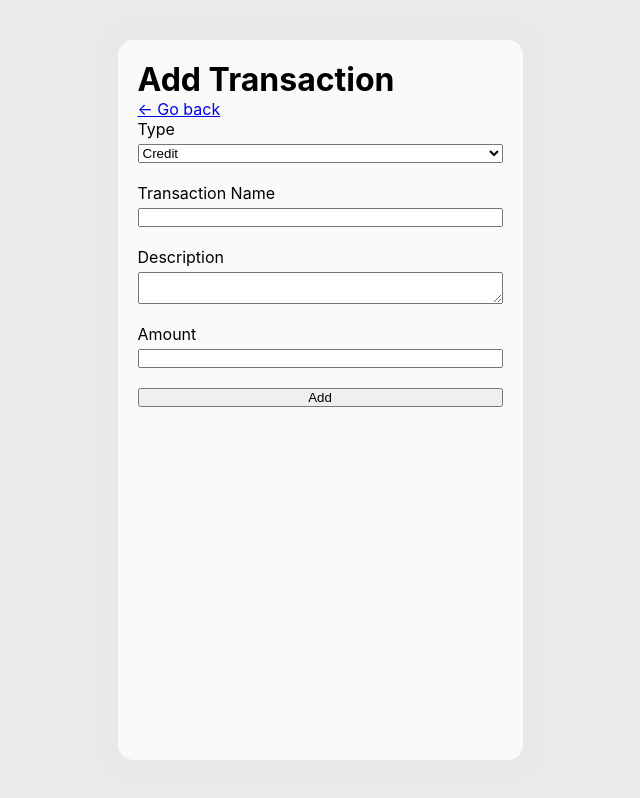
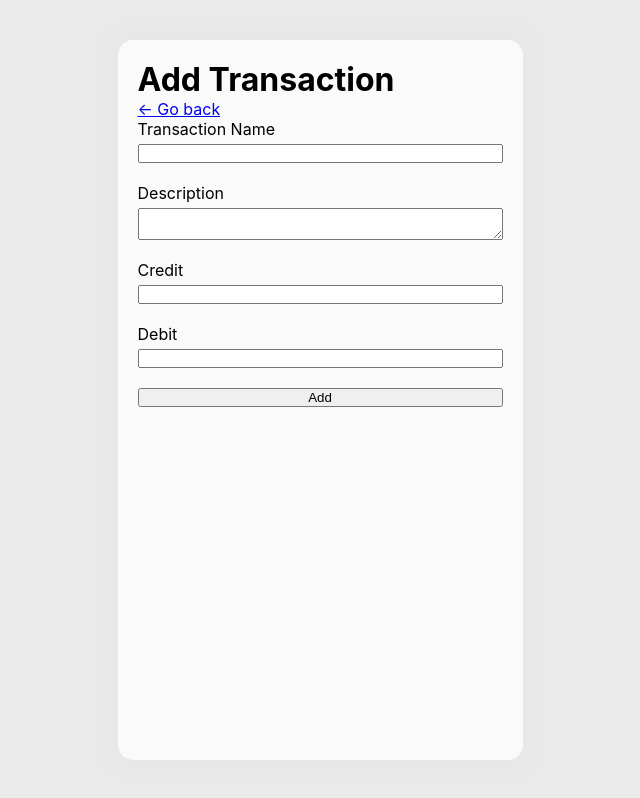
Before and after one commit to wayn3r/personal-account-web-app, a Next.js app: page /transaction/new in a window 1280 px wide. Shown: the whole page, without its empty margins (320-960 px from the left). Built offline with nearby package versions, Linux system fonts and the light colour scheme; no server answers.

Commit message:
chore: update new transaction page

```diff
--- a/src/modules/transaction/components/add-transaction-form.tsx
+++ b/src/modules/transaction/components/add-transaction-form.tsx
@@ -17,10 +17,10 @@ export function AddTransactionForm({ onAddTransaction }: Props) {
     const formData = new FormData(form)
 
     const values: AddTransactionFormValues = {
-      type: formData.get('type') as AddTransactionFormValues['type'],
       name: formData.get('name') as string,
       description: formData.get('description') as string,
-      amount: parseFloat(formData.get('amount') as string),
+      credit: parseFloat(formData.get('credit') as string),
+      debit: parseFloat(formData.get('debit') as string),
     }
 
     const errors = validateTransaction(values)
@@ -33,14 +33,6 @@ export function AddTransactionForm({ onAddTransaction }: Props) {
   return (
     <form className={styles.form} onSubmit={handleSubmit}>
       <label>
-        Type
-        <select name="type">
-          <option value="credit">Credit</option>
-          <option value="debit">Debit</option>
-        </select>
-        {errors.type && <span>{errors.type}</span>}
-      </label>
-      <label>
         Transaction Name
         <input type="text" name="name" />
         {errors.name && <span>{errors.name}</span>}
@@ -51,9 +43,14 @@ export function AddTransactionForm({ onAddTransaction }: Props) {
         {errors.description && <span>{errors.description}</span>}
       </label>
       <label>
-        Amount
-        <input type="number" name="amount" />
-        {errors.amount && <span>{errors.amount}</span>}
+        Credit
+        <input type="number" name="credit" min={0} />
+        {errors.credit && <span>{errors.credit}</span>}
+      </label>
+      <label>
+        Debit
+        <input type="number" name="debit" min={0} />
+        {errors.debit && <span>{errors.debit}</span>}
       </label>
       <button>Add</button>
     </form>
--- /dev/null
+++ b/src/modules/transaction/models/ServerValidationError.ts
@@ -0,0 +1,5 @@
+export class ServerValidationError extends Error {
+  constructor(public readonly errors: string[]) {
+    super('Errors: \n' + errors.join('\n'))
+  }
+}
--- a/src/modules/transaction/services/add-transaction.ts
+++ b/src/modules/transaction/services/add-transaction.ts
@@ -1,15 +1,22 @@
+import { ServerValidationError } from '../models/ServerValidationError'
 import { AddTransactionFormValues, Transaction } from '../types'
-import { getTransactions } from './get-transactions'
 
-const LOCAL_STORAGE_KEY = 'transactions'
+const API_HOST = process.env.NEXT_PUBLIC_API_URL
 export async function addTransaction(
   values: AddTransactionFormValues
-): Promise<void> {
-  const transaction: Transaction = {
-    id: Date.now(),
-    ...values,
+): Promise<Transaction> {
+  const requestOptions: RequestInit = {
+    method: 'POST',
+    body: JSON.stringify({
+      ...values,
+      date: new Date(),
+    }),
   }
-  const transactions = await getTransactions()
-  transactions.unshift(transaction)
-  localStorage.setItem(LOCAL_STORAGE_KEY, JSON.stringify(transactions))
+  const response = await fetch(`${API_HOST}/transaction/add`, requestOptions)
+  if (!response.ok) {
+    const errors = await response.json()
+    throw new ServerValidationError(errors.message)
+  }
+  const transaction = await response.json()
+  return transaction
 }
--- a/src/modules/transaction/services/get-transactions.ts
+++ b/src/modules/transaction/services/get-transactions.ts
@@ -2,7 +2,7 @@ import { Transaction } from '../types'
 import { validateTransaction } from './validate-transaction'
 
 const LOCAL_STORAGE_KEY = 'transactions'
-
+const API_HOST = process.env.NEXT_PUBLIC_API_URL
 export async function getTransactions(): Promise<Transaction[]> {
   const storedJson = localStorage.getItem(LOCAL_STORAGE_KEY) || '[]'
   const currentTransactions = JSON.parse(storedJson) as Transaction[]
@@ -15,7 +15,7 @@ export async function getTransactions(): Promise<Transaction[]> {
 }
 
 export async function getServerTransactions(): Promise<Transaction[]> {
-  const response = await fetch('http://localhost:3000/api/v1/transaction')
+  const response = await fetch(`${API_HOST}/transaction`)
   const transactions = await response.json()
 
   return transactions
--- a/src/modules/transaction/services/validate-transaction.ts
+++ b/src/modules/transaction/services/validate-transaction.ts
@@ -4,8 +4,11 @@ export const validateTransaction = (values: AddTransactionFormValues) => {
   const errors: Partial<TransactionErrors> = {}
   Object.entries(values).forEach((entry: [string, string | number]) => {
     const [key, value] = entry
-    if (!value) {
-      errors[key as 'type' | 'name' | 'description' | 'amount'] = 'Required'
+    if (typeof entry === 'string' && !value) {
+      errors[key as keyof AddTransactionFormValues] = 'Required'
+    }
+    if (typeof entry === 'number' && value < 0) {
+      errors[key as keyof AddTransactionFormValues] = 'Required'
     }
   })
   return errors
--- a/src/modules/transaction/types.d.ts
+++ b/src/modules/transaction/types.d.ts
@@ -24,8 +24,8 @@ export interface TransactionListItemProps {
   transaction: Transaction
 }
 export interface TransactionErrors {
-  type: string
   name: string
   description: string
-  amount: string
+  credit: string
+  debit: string
 }
--- a/src/pages/transaction/new.tsx
+++ b/src/pages/transaction/new.tsx
@@ -8,8 +8,12 @@ import * as transactionService from 'modules/transaction/services/add-transactio
 function NewTransactionPage() {
   const router = useRouter()
   const handleAddNewTransaction = async (values: AddTransactionFormValues) => {
-    await transactionService.addTransaction(values)
-    router.push('/transaction')
+    try {
+      const transaction = await transactionService.addTransaction(values)
+      router.push('/transaction')
+    } catch (error: any) {
+      console.log(error.errors)
+    }
   }
   return (
     <AppLayout title="New Transaction" description="Create a new transaction">
```
Also changed, not shown: src/modules/transaction/components/transaction-list-item.tsx (+11 -2 lines), 2 other files (tests, documents, lock files or other folders).
